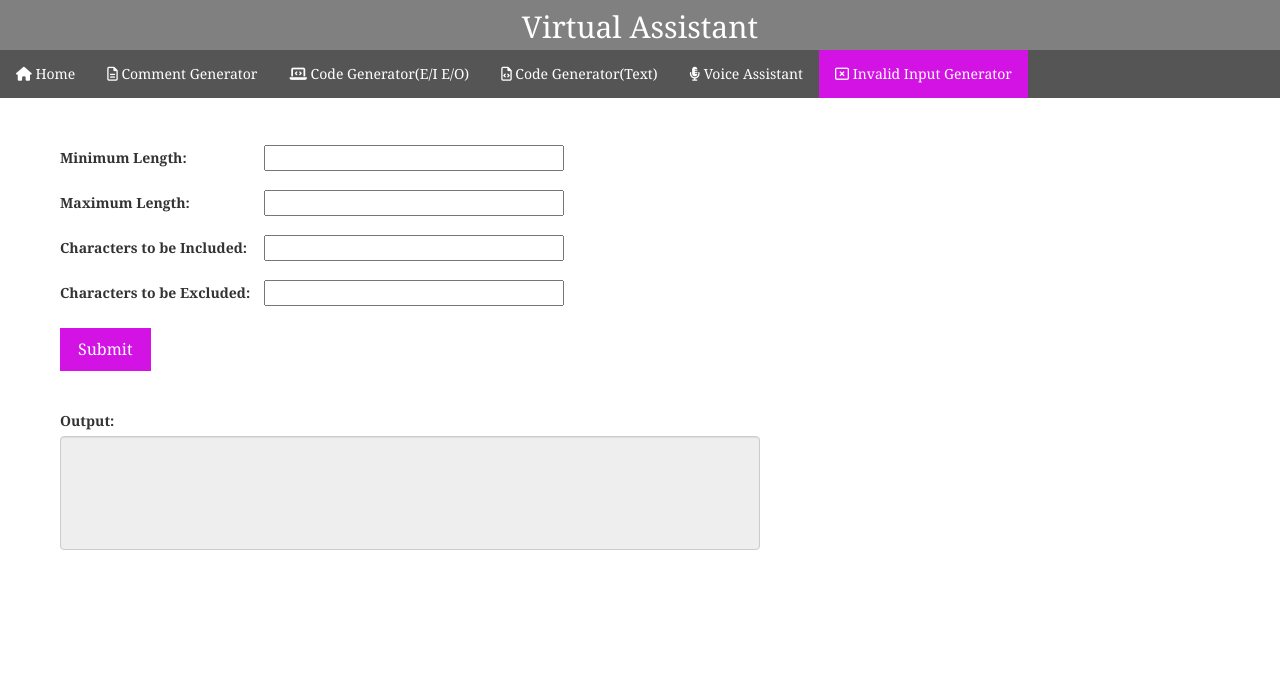
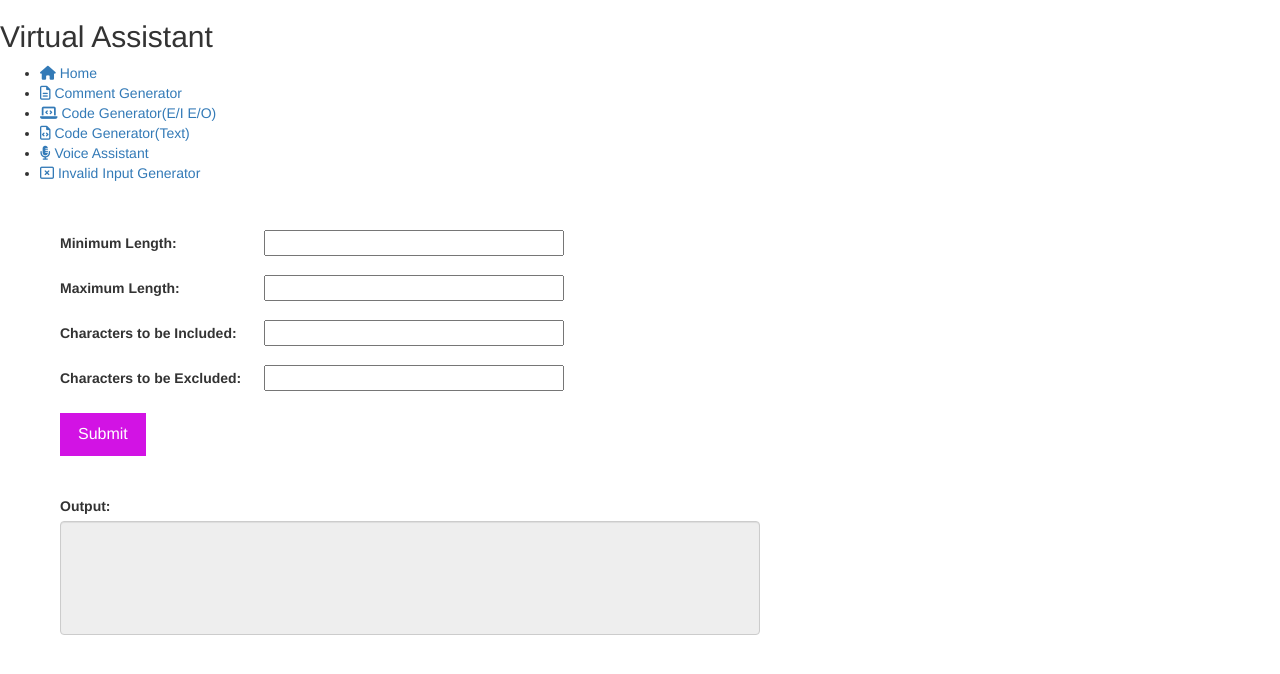
Before and after one commit to H-Ding-Xue/Virtual-assistant-for-programmers, a Flask app: page /invalid_input in a window 1280 px wide. Shown: the top 674 px of the page. Run offline with Flask 2, Linux system fonts and the light colour scheme; some libraries are stand-ins or nearby versions.

Commit message:
Update invalid_input.css
removed unnecessary css

```diff
--- a/FYP_code/static/styles/invalid_input.css
+++ b/FYP_code/static/styles/invalid_input.css
@@ -1,77 +1,3 @@
-#div1 {
-  background-color: grey;
-  height: 50px;
-  width: 100%;
-}
-
-body{
-  font-family: 'Georgia', sans-serif !important;
-  margin:0;
-}
-
-#h2_1 {
-  margin:0;
-  padding:10px;
-  text-align: center;
-  color:white;
-}
-
-/*--------------------------------------------------------------
-css for nav bar
---------------------------------------------------------------*/
-
-ul.topnav {
-  list-style-type: none;
-  margin: 0;
-  padding: 0;
-  overflow: hidden;
-  background-color: rgb(85,85,85)
-}
-
-ul.topnav li {
-    float: left;
-}
-
-ul.topnav li a {
-  display: block;
-  color: white;
-  text-align: center;
-  padding: 14px 16px;
-  text-decoration: none;
-}
-
-ul.topnav li a:hover:not(.active) {background-color: #111;}
-
-/* Active colours */
-#l1 a.active {
-  background-color:rgb(17, 173, 17);
-}
-#l2 a.active {
-  background-color:rgb(24, 159, 221);
-}
-#l3 a.active {
-  background-color:rgb(218, 122, 13);
-}
-#l4 a.active {
-  background-color:rgb(65, 66, 65);
-}
-#l5 a.active {
-  background-color:rgb(210, 19, 228);
-}
-
-ul.topnav li.right {
-  float: right;
-}
-
-@media screen and (max-width: 600px) {
-  ul.topnav li.right,
-  ul.topnav li {float: none;}
-}
-
-/*--------------------------------------------------------------
-css for form
---------------------------------------------------------------*/
-
 #content {
     margin-left: 60px;
     margin-top: 30px;
```
